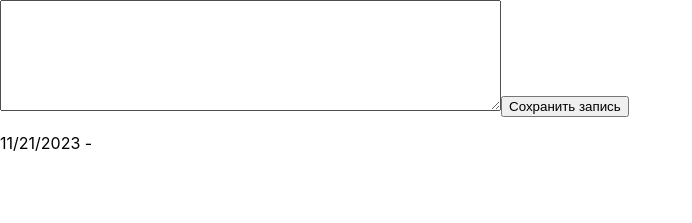
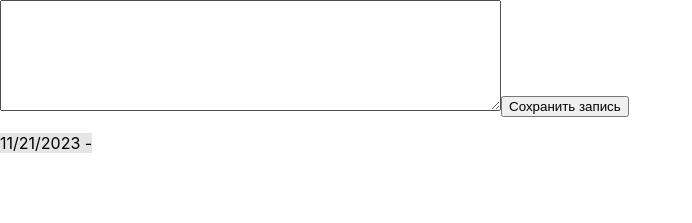
Before and after one commit to Andreyy2022/car-repair-notes, a React (Create React App) app in the folder my-app/: page / in a window 1280 px wide. Both pictures are taken after a click on the button "Сохранить запись". Shown: the top 223 px of the page, without its empty margins (0-692 px from the left). Built offline with nearby package versions, Linux system fonts and the light colour scheme.

Commit message:
0.1.16-1

```diff
--- a/my-app/public/index.html
+++ b/my-app/public/index.html
@@ -26,7 +26,7 @@
     -->
     <title>React App</title>
   </head>
-  <body>
+  <body background-image: url(../src/Components/img/car.png); background-size: cover;>
     <noscript>You need to enable JavaScript to run this app.</noscript>
     <div id="root"></div>
     <!--
--- a/my-app/src/Components/NoteComponents/Notes.js
+++ b/my-app/src/Components/NoteComponents/Notes.js
@@ -1,5 +1,6 @@
 import { useState } from "react";
 import { nanoid } from "nanoid";
+import './styles.css';
 
 function Notes() {
     let [note, setNote] = useState('');
@@ -19,7 +20,9 @@ function Notes() {
     }
 
     function saveClearNote() {
-        localStorage.setItem('notes', JSON.stringify([...notes, {id: nanoid(), date: new Date().toLocaleDateString(), text: note, showStr: false}]));
+        localStorage.setItem(
+            'notes', JSON.stringify([...notes, {id: nanoid(), date: new Date().toLocaleDateString(), text: note, showStr: false}])
+        );
         setNotes( JSON.parse(localStorage.getItem('notes')) );
 
         setNote('');
@@ -42,8 +45,8 @@ function Notes() {
 
     let listNotes = notes.map(
         noteObj => (
-            <p key={noteObj.id} >
-                <span onClick={() => showHideStr(noteObj.id)}>
+            <p key={noteObj.id}>
+                <span className="showStr" onClick={() => showHideStr(noteObj.id)}>
                     {noteObj.date} - {noteObj.showStr ? noteObj.text : showNote(noteObj.text)}
                 </span>
                 <br/>
@@ -54,7 +57,7 @@ function Notes() {
     );
 
     return (
-        <div>
+        <div className="preBody">
             <textarea cols={60} rows={7} value={note} onChange={(event) => setNote(event.target.value)} />
             <button onClick={saveClearNote}>Сохранить запись</button>
             <div>
--- /dev/null
+++ b/my-app/src/Components/NoteComponents/styles.css
@@ -0,0 +1,3 @@
+.showStr {
+    background: rgba(0, 0, 0, 0.1);
+}
```
Also changed, not shown: my-app/src/Components/img/car.png (renamed from my-app/src/car.png).
